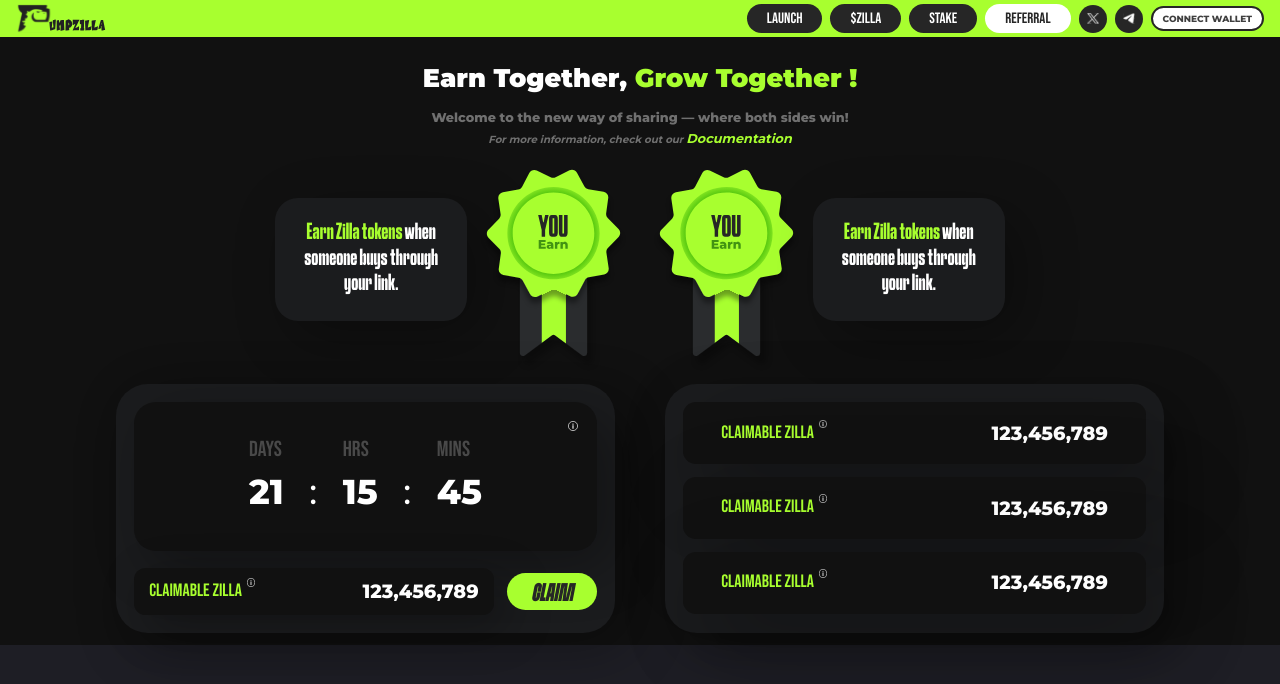
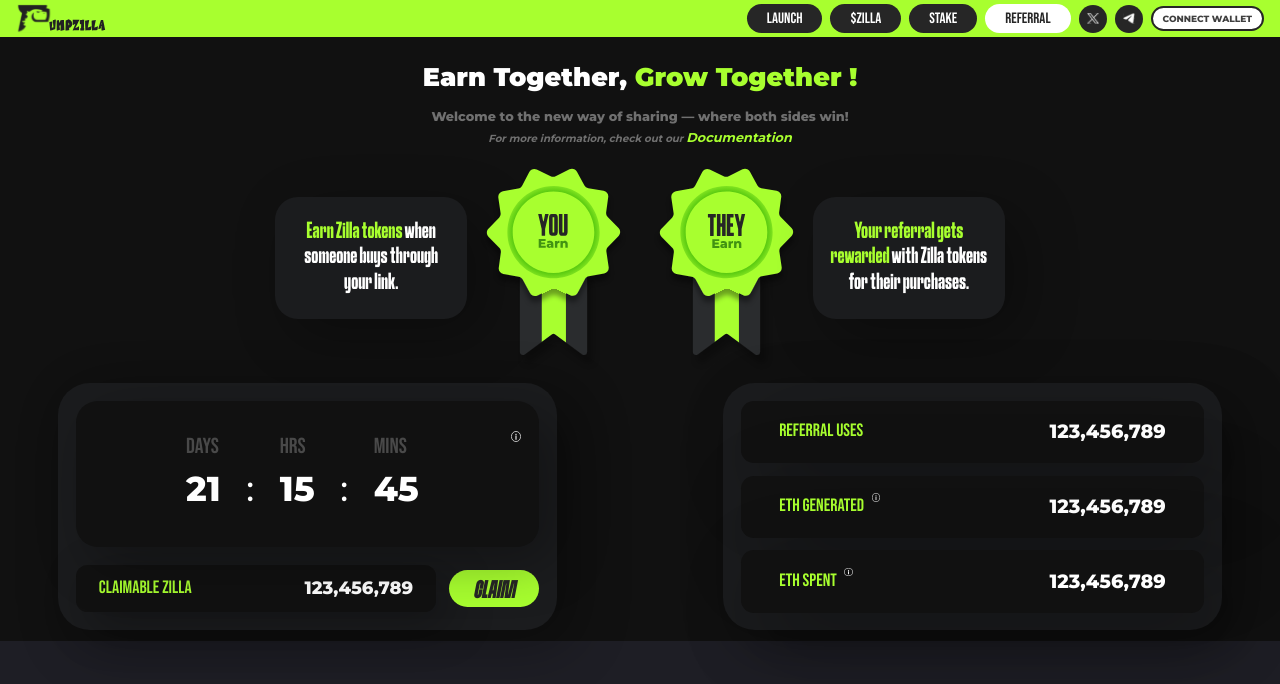
Before and after one commit to vizeerr/zilla, a Next.js app: page /referral in a window 1280 px wide. Shown: the top 684 px of the page. Built offline with nearby package versions, Linux system fonts and the light colour scheme.

Commit message:
changes before the referral page v3.3

```diff
--- a/src/app/referral/page.js
+++ b/src/app/referral/page.js
@@ -3,35 +3,36 @@
 import TopNavbar from '@/components/TopNavbar'
 import React from 'react'
 import ref1 from '@/assets/ref1.svg'
+import ref2 from '@/assets/ref2.svg'
 import Image from 'next/image'
 import ReferalBody from '@/components/ReferalBody'
 
 const page = () => {
   return (
-   <div className='bg-[#111111] py-[0.9vw]'>
-    <div className='pt-[0.8vw] text-center'>
-      <p className='font-[900] text-[2vw] font-montserrat text-white'>Earn Together, <span className='text-primary'>Grow Together !</span></p>
-      <p className='text-[#FFFFFF66] mt-[1vw] font-montserrat font-[800] leading-tight text-[1vw]' >Welcome to the new way of sharing — where both sides win!</p>
-      <p className='text-[#FFFFFF66] font-montserrat font-[700] italic mt-[0.4vw] leading-tight text-[0.8vw]'>For more information, check out our <span className='text-primary text-[1vw]'>Documentation</span> </p>
+   <div className='bg-[#111111] py-[0.8vw]'>
+    <div className='sm:pt-[0.8vw] pt-[8vw] text-center'>
+      <p className='font-[900] sm:text-[2vw] text-[6vw] sm:w-full w-[60%] mx-auto font-montserrat text-white'>Earn Together, <span className='text-primary'>Grow Together !</span></p>
+      <p className='text-[#FFFFFF66] sm:w-full w-[95%] mx-auto sm:mt-[1vw] mt-[4vw] font-montserrat font-[800] leading-tight sm:text-[1vw] text-[4vw]' >Welcome to the new way of sharing — where both sides win!</p>
+      <p className='text-[#FFFFFF66] sm:w-full w-[90%] mx-auto font-montserrat font-[700] italic sm:mt-[0.4vw] mt-[2.5vw] leading-tight sm:text-[0.8vw] text-[3.4vw]'>For more information, check out our <span className='text-primary sm:text-[1vw] text-[3.7vw]'>Documentation</span> </p>
     </div>
-    <div className='flex justify-center items-center '>
-      <div className='flex items-center'>
-        <div className='bg-[#1B1C1E] py-[1.8vw] text-center px-[1.3vw] w-[15vw] rounded-[1.8vw] shadow-[16.21px_16.21px_56.21px_0px_#0000004F]'>
-          <p className='sachabo text-white text-[1.6vw] leading-tight'><span className='text-primary'>Earn Zilla tokens</span> when someone buys through your link.</p>
+    <div className='flex justify-center sm:items-center sm:gap-0 gap-[2.9vw] sm:my-0 my-[8.9vw]'>
+      <div className='flex items-center sm:flex-row flex-col'>
+        <div className='bg-[#1B1C1E] sm:py-[1.8vw] py-[5vw] text-center sm:px-[1.3vw] px-[2.5vw] sm:w-[15vw] w-[41vw] sm:rounded-[1.8vw] rounded-[5vw] shadow-[16.21px_16.21px_56.21px_0px_#0000004F]'>
+          <p className='sachabo text-white sm:text-[1.6vw] text-[4.1vw] leading-tight'><span className='text-primary'>Earn Zilla tokens</span> when someone buys through your link.</p>
         </div>
-        <div className='w-[13.5vw]'>
+        <div className='sm:w-[13.5vw] w-[41vw]'>
             <Image src={ref1} alt='' className='w-full'/>
           </div>
       </div>
-      <div className='flex items-center '>
-      <div className='w-[13.5vw]'>
-            <Image src={ref1} alt='' className='w-full'/>
+      <div className='flex items-center sm:flex-row flex-col-reverse'>
+        <div className='sm:w-[13.5vw] w-[41vw]'>
+              <Image src={ref2} alt='' className='w-full'/>
+            </div>
+          <div className='bg-[#1B1C1E] sm:py-[1.8vw] py-[5vw] text-center sm:px-[1.3vw] px-[2.5vw] sm:w-[15vw] w-[41vw] sm:rounded-[1.8vw] rounded-[5vw] shadow-[16.21px_16.21px_56.21px_0px_#0000004F]'>
+            <p className='sachabo text-white sm:text-[1.6vw] text-[4.1vw] leading-tight'><span className='text-primary'>Your referral gets rewarded </span> with Zilla tokens for their purchases.</p>
           </div>
-        <div className='bg-[#1B1C1E] py-[1.8vw] text-center px-[1.3vw] w-[15vw] rounded-[1.8vw] shadow-[16.21px_16.21px_56.21px_0px_#0000004F]'>
-          <p className='sachabo text-white text-[1.6vw] leading-tight'><span className='text-primary'>Earn Zilla tokens</span> when someone buys through your link.</p>
+
         </div>
-
-      </div>
     </div>
     <ReferalBody/>
 
--- a/src/components/ReferalBody.jsx
+++ b/src/components/ReferalBody.jsx
@@ -2,9 +2,12 @@
 import React, { useEffect, useState } from 'react'
 import info from '@/assets/info.svg'
 import Image from 'next/image';
+import { motion } from 'framer-motion';
+
 const ReferalBody = () => {
   const [targetDay, setTargetDay] = useState('2025-01-15'); // Set default target date
   const [timeLeft, setTimeLeft] = useState({});
+  const [hoveredCard, setHoveredCard] = useState(null);
 
   const calculateTimeLeft = () => {
     const now = new Date();
@@ -40,72 +43,103 @@
     setTargetDay(e.target.value);
   };
   return (
-    <div className='flex justify-center gap-[3.9vw] mt-[1vw]'>
-      <div className='bg-[#1B1C1E] rounded-[2.5vw] shadow-[16.21px_16.21px_56.21px_0px_#0000004F] w-[39vw] p-[1.4vw]'>
-        <div className='bg-[#111111] shadow-[15.76px_15.76px_54.63px_0px_#0000004F] rounded-[1.7vw] p-[1.5vw]'>
-          <div className='w-[0.8vw] h-[0.8vw] float-end'>
+    <div className='flex justify-center gap-[3.9vw] mt-[1vw] sm:flex-row flex-col'>
+
+      <div className='bg-[#1B1C1E] sm:rounded-[2.5vw] rounded-[5vw] shadow-[16.21px_16.21px_56.21px_0px_#0000004F] sm:w-[39vw] w-[95%] sm:mx-none mx-auto sm:p-[1.4vw] p-[4.2vw]'>
+        <motion.div
+          key="1"
+          initial={{ rotateX: 0 }}
+          animate={hoveredCard === 1 ? { rotateX: 180 } : { rotateX: 0 }}
+          transition={{ duration: 0.6 }}
+          className='bg-[#111111] card shadow-[15.76px_15.76px_54.63px_0px_#0000004F] sm:rounded-[1.7vw] rounded-[4.1vw] sm:p-[1.4vw] p-[4vw]' onMouseLeave={() => setHoveredCard(null)}>
+          <div className='card-front' >
+            <div className='sm:w-[0.8vw] sm:h-[0.8vw] w-[2.5vw] h-[2.5vw] float-end' onMouseOver={() => setHoveredCard(1)}>
               <Image src={info} className='w-full'/>
             </div>
-          <div className='flex gap-[2vw] justify-center items-end my-[1vw]'>
+            <div className='flex sm:gap-[2vw] gap-[4vw] justify-center items-end my-[1vw]'>
               <div>
-              <p className='text-[#494949] font-bebasneue text-[1.7vw]'>DAYS</p>
-              <p className='text-white font-montserrat text-[2.7vw] font-[800]'>{timeLeft.days}</p>
+                <p className='text-[#494949] font-bebasneue sm:text-[1.7vw] text-[4.1vw]'>DAYS</p>
+                <p className='text-white font-montserrat sm:text-[2.7vw] text-[6.3vw] font-[800]'>{timeLeft.days==null?"00":timeLeft.days}</p>
               </div>
-            <p className='text-white font-montserrat text-[2.7vw] font-[500]'>:</p>
+              <p className='text-white font-montserrat sm:text-[2.7vw] text-[6.3vw] font-[500]'>:</p>
               <div>
-              <p className='text-[#494949] font-bebasneue text-[1.7vw]'>HRS</p>
-              <p className='text-white font-montserrat text-[2.7vw] font-[800]'>{timeLeft.hours}</p>
+                <p className='text-[#494949] font-bebasneue sm:text-[1.7vw] text-[4.1vw]'>HRS</p>
+                <p className='text-white font-montserrat sm:text-[2.7vw] text-[6.3vw] font-[800]'>{timeLeft.hours==null?"00":timeLeft.hours}</p>
               </div>
-            <p className='text-white font-montserrat text-[2.7vw] font-[500]'>:</p>
+              <p className='text-white font-montserrat sm:text-[2.7vw] text-[6.3vw] font-[500]'>:</p>
               <div>
-              <p className='text-[#494949] font-bebasneue text-[1.7vw]'>MINS</p>
-              <p className='text-white font-montserrat text-[2.7vw] font-[800]'>{timeLeft.minutes}</p>
+                <p className='text-[#494949] font-bebasneue sm:text-[1.7vw] text-[4.1vw]'>MINS</p>
+                <p className='text-white font-montserrat sm:text-[2.7vw] text-[6.3vw] font-[800]'>{timeLeft.minutes==null?"00":timeLeft.minutes}</p>
               </div>
 
             </div>
+          </div>
+          <div className="card-back w-[90%] mx-auto h-full" >
+            <p className='font-montserrat text-white font-[800] text-center sm:text-[1.1vw] text-[2.5vw]'>The countdown until your referral rewards are calculated and reset for the next cycle.</p>
+          </div>
+        </motion.div>
+        <div className='flex items-center sm:gap-[1vw] gap-[2.5vw] w-full sm:mt-[1.4vw] mt-[2.6vw]'>
+          <div className='bg-[#111111] shadow-[13.13px_13.13px_45.5px_0px_#0000004F] w-full  sm:rounded-[0.9vw] rounded-[2.6vw] sm:py-[0.8vw] py-[1.9vw] sm:px-[1.8vw] px-[4.8vw] flex justify-between items-center'>
+            <div className='flex items-start gap-[0.4vw]'>
+              <p className='font-bebasneue text-primary sm:sm:text-[1.4vw] text-[4.3vw] text-[3.3vw] '>claimable zilla   </p>
+              {/* <div className='sm:w-[0.65vw] sm:h-[0.65vw] w-[1.9vw] h-[1.9vw] float-end'>
+                <Image src={info} className='w-full'/>
+              </div> */}
+            </div>
+            <p className='sm:sm:text-[1.4vw] text-[4.3vw] text-[3.3vw] text-white font-montserrat font-[800]'>123,456,789</p>
+          </div>
+          <p className='round  anim text-[#262626] bg-primary sm:text-[2vw] text-[4.9vw] sm:px-[1.9vw] px-[5vw] rounded-full leading-none sm:pt-[0.7vw] pt-[1.5vw] pb-[0.2vw]'>CLAIM</p>
+        </div>
+      </div>
 
+      <div className='bg-[#1B1C1E] sm:rounded-[2.5vw] rounded-[5vw] shadow-[16.21px_16.21px_56.21px_0px_#0000004F] sm:w-[39vw] w-[95%] sm:mx-none mx-auto sm:p-[1.4vw] p-[4.2vw] flex flex-col sm:gap-[1vw] gap-[3vw]'>
+        <div className='bg-[#111111] shadow-[23.71px_23.71px_82.18px_0px_#0000004F] sm:rounded-[1vw]  rounded-[3vw] w-full sm:py-[1.3vw] py-[2.6vw] sm:px-[3vw] px-[7.2vw] flex justify-between items-center'>
+          <div className='flex items-start gap-[0.4vw]'>
+              <p className='font-bebasneue text-primary sm:text-[1.4vw] text-[4.3vw] '>referral uses </p>
+              {/* <div className='sm:w-[0.65vw] sm:h-[0.65vw] w-[1.9vw] h-[1.9vw] float-end'>
+                <Image src={info} className='w-full'/>
+              </div> */}
           </div>
-        <div className='flex items-center gap-[1vw] w-full mt-[1.4vw]'>
-          <div className='bg-[#111111] shadow-[13.13px_13.13px_45.5px_0px_#0000004F] w-full  rounded-[0.9vw] py-[0.7vw] px-[1.2vw] flex justify-between items-center'>
-            <div className='flex items-start gap-[0.4vw]'>
-              <p className='font-bebasneue text-primary text-[1.4vw] '>claimable zilla   </p>
-              <div className='w-[0.65vw] h-[0.65vw] float-end'>
+          <p className='sm:text-[1.5vw] text-[5vw] text-white font-montserrat font-[800]'>123,456,789</p>
+        </div>
+        <motion.div
+        key="2"
+        initial={{ rotateX: 0 }}
+        animate={hoveredCard === 2 ? { rotateX: 180 } : { rotateX: 0 }}
+        transition={{ duration: 0.6 }}
+        className='bg-[#111111] card shadow-[23.71px_23.71px_82.18px_0px_#0000004F] sm:rounded-[1vw]  rounded-[3vw] w-full sm:py-[1.3vw] py-[2.6vw]  ' onMouseLeave={()=> setHoveredCard(null)}>
+          <div className="card-front flex justify-between items-center sm:px-[3vw] px-[7.2vw]">
+            <div className='flex items-start sm:gap-[0.6vw] gap-[1.5vw]'>
+                <p className='font-bebasneue text-primary sm:text-[1.4vw] text-[4.3vw] '>ETH GENERATED   </p>
+                <div className='sm:w-[0.65vw] sm:h-[0.65vw] w-[1.9vw] h-[1.9vw] float-end' onMouseOver={()=>{setHoveredCard(2)}}>
                   <Image src={info} className='w-full'/>
                 </div>
             </div>
-            <p className='text-[1.5vw] text-white font-montserrat font-[800]'>123,456,789</p>
+            <p className='sm:text-[1.5vw] text-[5vw] text-white font-montserrat font-[800]'>123,456,789</p>
           </div>
-          <p className='round text-[#262626] bg-primary text-[2vw] px-[1.9vw] rounded-full leading-none pt-[0.7vw] pb-[0.2vw]'>CLAIM</p>
+          <div className="card-back w-full">
+            <p className='font-montserrat text-white font-[800] text-center sm:text-[0.8vw] text-[1.8vw] w-[80%] mx-auto' >This is the total ETH spent by people using your referral links. Keep sharing and watch it grow!</p>
           </div>
-      </div>
-      <div className='bg-[#1B1C1E] rounded-[2.5vw] shadow-[16.21px_16.21px_56.21px_0px_#0000004F] w-[39vw] p-[1.4vw] flex flex-col gap-[1vw]'>
-        <div className='bg-[#111111] shadow-[23.71px_23.71px_82.18px_0px_#0000004F] rounded-[1vw] w-full py-[1.3vw] px-[3vw] flex justify-between items-center'>
-          <div className='flex items-start gap-[0.4vw]'>
-              <p className='font-bebasneue text-primary text-[1.4vw] '>claimable zilla   </p>
-              <div className='w-[0.65vw] h-[0.65vw] float-end'>
+        </motion.div>
+        <motion.div
+        key="3"
+        initial={{ rotateX: 0 }}
+        animate={hoveredCard === 3 ? { rotateX: 180 } : { rotateX: 0 }}
+        transition={{ duration: 0.6 }}
+        className='card bg-[#111111] shadow-[23.71px_23.71px_82.18px_0px_#0000004F] sm:rounded-[1vw]  rounded-[3vw] w-full sm:py-[1.3vw] py-[2.6vw]  ' onMouseLeave={()=> setHoveredCard(null)}>
+          <div className="card-front sm:px-[3vw] px-[7.2vw] flex justify-between items-center">
+            <div className='flex items-start sm:gap-[0.6vw] gap-[1.5vw]'>
+                <p className='font-bebasneue text-primary sm:text-[1.4vw] text-[4.3vw] '>ETH SPENT   </p>
+                <div className='sm:w-[0.65vw] sm:h-[0.65vw] w-[1.9vw] h-[1.9vw] float-end' onMouseOver={()=>{setHoveredCard(3)}}>
                   <Image src={info} className='w-full'/>
                 </div>
            </div>
-          <p className='text-[1.5vw] text-white font-montserrat font-[800]'>123,456,789</p>
+            <p className='sm:text-[1.5vw] text-[5vw] text-white font-montserrat font-[800]'>123,456,789</p>
           </div>
-        <div className='bg-[#111111] shadow-[23.71px_23.71px_82.18px_0px_#0000004F] rounded-[1vw] w-full py-[1.3vw] px-[3vw] flex justify-between items-center'>
-          <div className='flex items-start gap-[0.4vw]'>
-              <p className='font-bebasneue text-primary text-[1.4vw] '>claimable zilla   </p>
-              <div className='w-[0.65vw] h-[0.65vw] float-end'>
-                <Image src={info} className='w-full'/>
+          <div className="card-back w-full">
+            <p className='font-montserrat text-white font-[800] text-center sm:text-[0.8vw] text-[1.8vw] w-[100%]' >This is how much ETH you’ve spent using other users' referral links!</p>
           </div>
-          </div>
-          <p className='text-[1.5vw] text-white font-montserrat font-[800]'>123,456,789</p>
-        </div>
-        <div className='bg-[#111111] shadow-[23.71px_23.71px_82.18px_0px_#0000004F] rounded-[1vw] w-full py-[1.3vw] px-[3vw] flex justify-between items-center'>
-          <div className='flex items-start gap-[0.4vw]'>
-              <p className='font-bebasneue text-primary text-[1.4vw] '>claimable zilla   </p>
-              <div className='w-[0.65vw] h-[0.65vw] float-end'>
-                <Image src={info} className='w-full'/>
-              </div>
-          </div>
-          <p className='text-[1.5vw] text-white font-montserrat font-[800]'>123,456,789</p>
-        </div>
+        </motion.div>
       </div>
     </div>
   )
```
Lines whose indentation alone changed are shown as unchanged.
